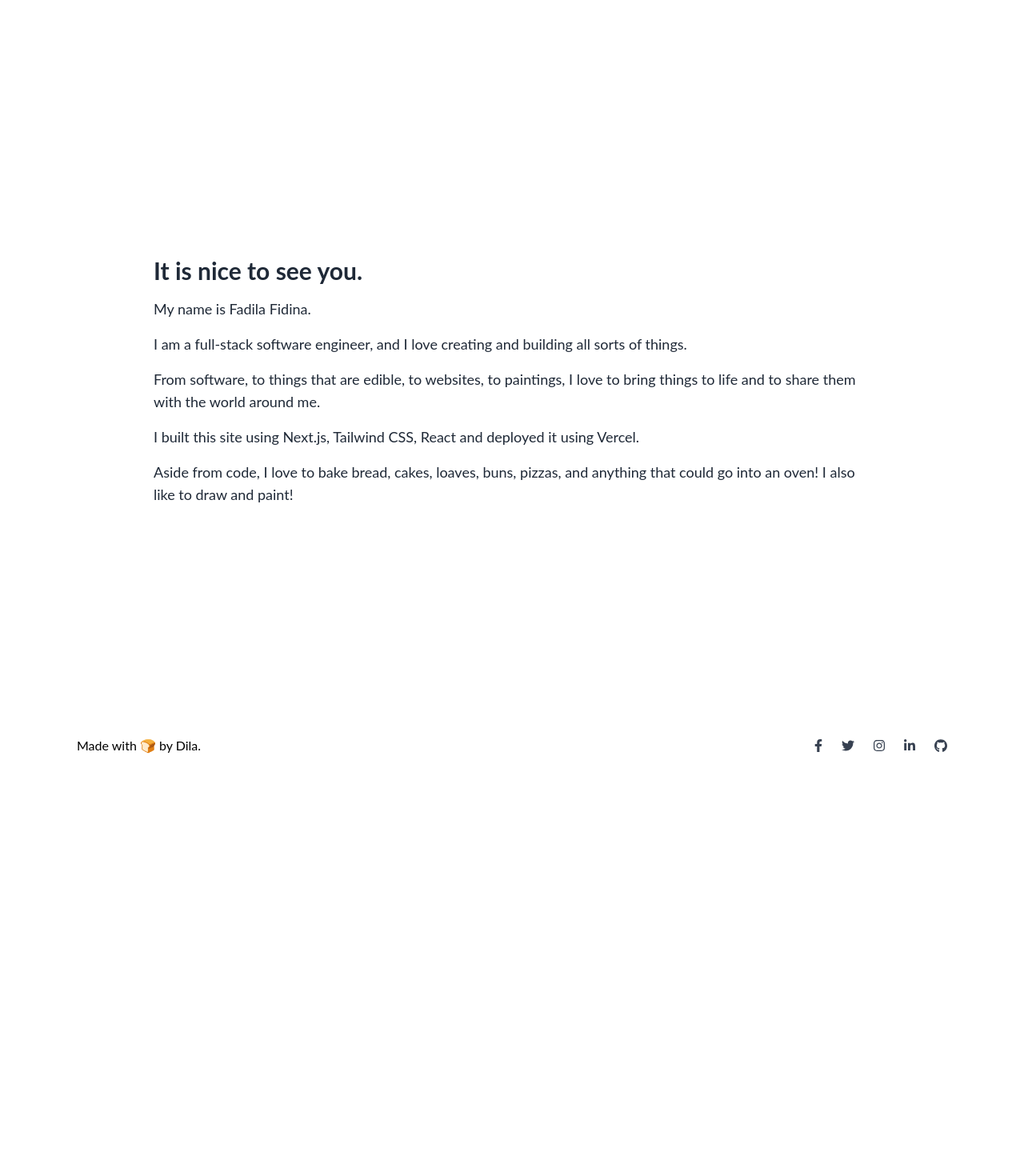
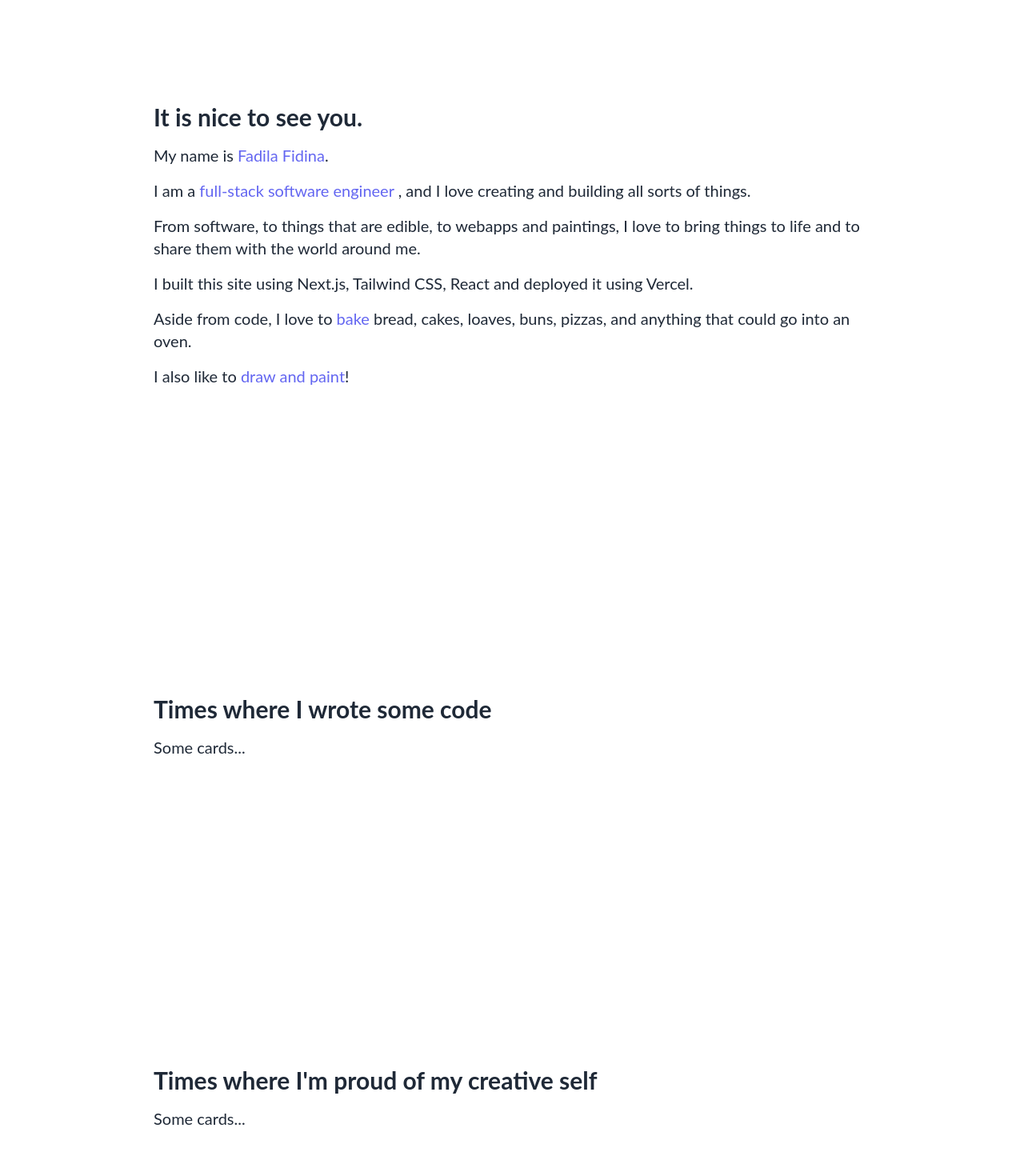
Before and after one commit to fadilafidina/me, a Next.js app in the folder nextjs-blog/: page / in a window 1280 px wide. Shown: the part 820-2290 px from the top of the page at 80% size. Before the commit the page ends 1860 px from the top, so only its background shows below. Built offline with nearby package versions, Linux system fonts and the light colour scheme.

Commit message:
made the padding across the sections a bit better but i still need to fix the layout code, add placeholder for the cards for the projects. i think i want it to route to actual pages, i should do it the proper extendible way using like some markdown or something

```diff
--- a/nextjs-blog/components/Footer.jsx
+++ b/nextjs-blog/components/Footer.jsx
@@ -3,7 +3,7 @@ import React, { useState } from "react";
 export default function Navbar() {
     return (
 
-        <div className='p-24'>
+        <div className='px-48 pb-12'>
             {/* Adapted from https://tailwind-elements.com/docs/standard/navigation/footer/ */}
             <footer class="text-center lg:text-left ">
                 <div class="flex justify-center items-center lg:justify-between">
--- a/nextjs-blog/components/layout.js
+++ b/nextjs-blog/components/layout.js
@@ -40,7 +40,7 @@ export default function Layout({ children, home }) {
 
           </div>
 
-          <div className="p-48 text-gray-800 text-lg">
+          <div className="px-48 text-gray-800 text-lg">
             <main>{children}</main>
           </div>
 
--- a/nextjs-blog/pages/index.js
+++ b/nextjs-blog/pages/index.js
@@ -11,21 +11,23 @@ export default function Home() {
       {/* <div className="h-14 bg-gradient-to-r from-violet-500 to-fuchsia-900"></div> */}
 
       {/* <div className='min-h-screen'> */}
-      <div>
+
+      {/******* ABOUT SECTION *******/}
+      <div className='text-xl'>
         <h1 className="text-3xl font-bold">
           It is nice to see you.
         </h1>
 
         <div className='pt-4'>
-          My name is Fadila Fidina.
+          My name is <span className='text-indigo-500'>Fadila Fidina</span>.
         </div>
 
         <div className='pt-4'>
-          I am a full-stack software engineer, and I love creating and building all sorts of things.
+          I am a <span className='text-indigo-500'>full-stack software engineer </span>, and I love creating and building all sorts of things.
         </div>
 
         <div className='pt-4'>
-          From software, to things that are edible, to websites, to paintings, I love to bring things to life and to share them with the world around me.
+          From software, to things that are edible, to webapps and paintings, I love to bring things to life and to share them with the world around me.
         </div>
 
         <div className='pt-4'>
@@ -33,9 +35,38 @@ export default function Home() {
         </div>
 
         <div className='pt-4'>
-          Aside from code, I love to bake bread, cakes, loaves, buns, pizzas, and anything that could go into an oven! I also like to draw and paint!
+          Aside from code, I love to <span className='text-indigo-500'>bake</span> bread, cakes, loaves, buns, pizzas, and anything that could go into an oven.
+        </div>
+
+        <div className='pt-4'>
+          I also like to <span className='text-indigo-500'>draw and paint</span>!
         </div>
       </div>
+
+      {/******* PROJECTS SECTION *******/}
+      <div className='pt-96 text-xl'>
+        <h1 className="text-3xl font-bold">
+          Times where I wrote some code
+        </h1>
+
+        <div className='pt-4'>
+          Some cards...
+        </div>
+      </div>
+
+      {/******* PROJECTS SECTION *******/}
+      <div className='py-96 text-xl'>
+        <h1 className="text-3xl font-bold">
+          Times where I'm proud of my creative self
+        </h1>
+
+        <div className='pt-4'>
+          Some cards...
+        </div>
+      </div>
+
+
+
     </Layout>
   )
 }
```
